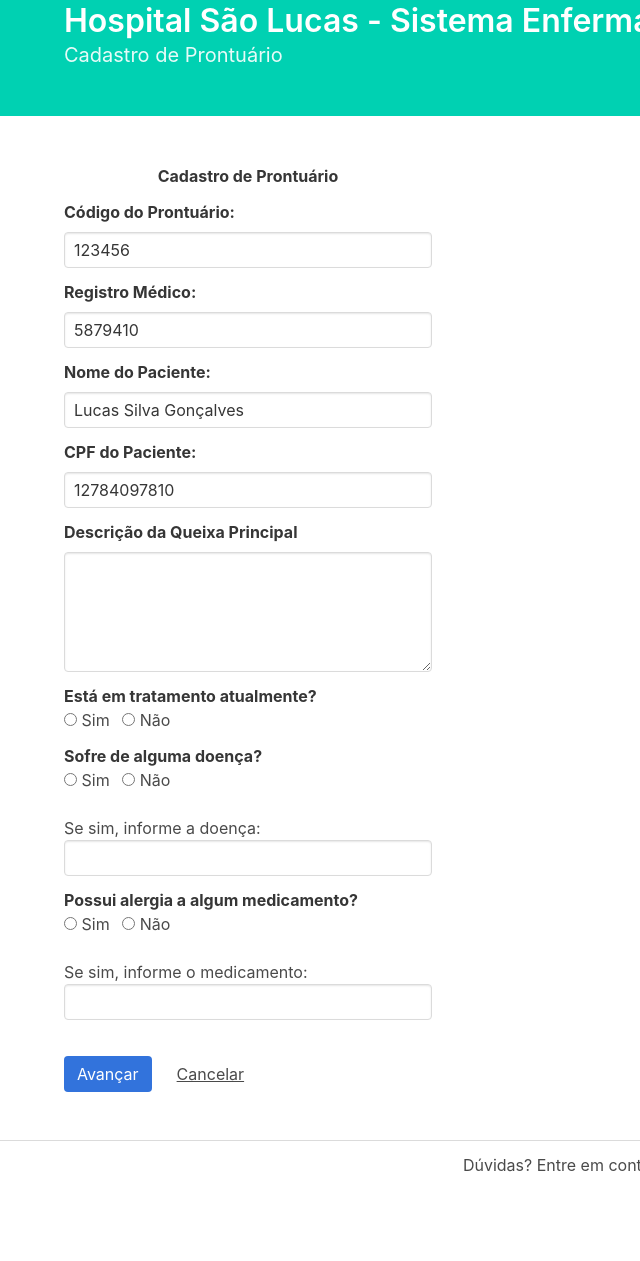
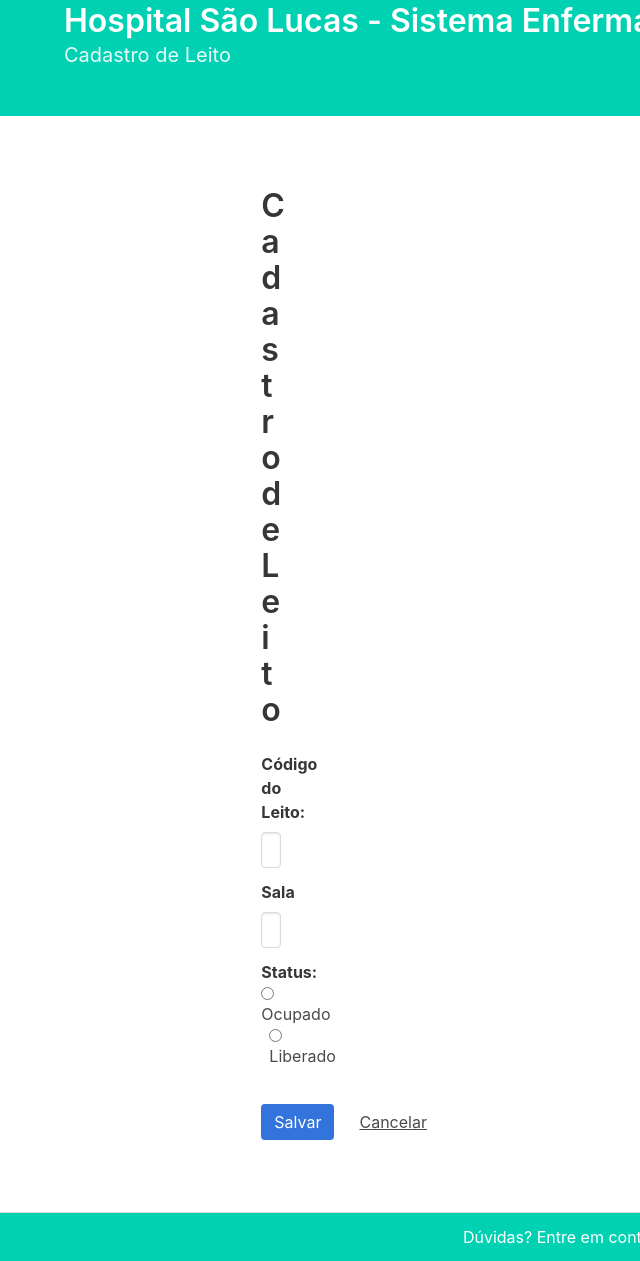
Before and after one commit to Clever25/Prontuario, a plain HTML site: page leito.html in a window 1280 px wide. Shown: the part 45-1306 px from the top of the page, without its empty margins (0-640 px from the left). Before the commit the page ends 1234 px from the top, so only its background shows below. Drawn offline with nearby package versions, Linux system fonts and the light colour scheme.

Commit message:
Update leito.html

```diff
--- a/leito.html
+++ b/leito.html
@@ -5,7 +5,7 @@
   <meta charset="utf-8" />
   <meta http-equiv="X-UA-Compatible" content="IE=edge">
   <link rel="shortcut icon" type="image/x-icon" href="resources/img/button_add_01.png">
-  <title>Leito</title>
+  <title>Hospital São Lucas - Sistema Enfermaria</title>
   <meta name="viewport" content="width=device-width, initial-scale=1">
   <link rel="stylesheet" type="text/css" media="screen" href="https://cdnjs.cloudflare.com/ajax/libs/bulma/0.7.1/css/bulma.css" />
   <script src="resources/js/main.js"></script>
@@ -21,134 +21,78 @@
           Hospital São Lucas - Sistema Enfermaria
         </h1>
         <h2 class="subtitle">
-          Cadastro de Prontuário
+          Cadastro de Leito
         </h2>
       </div>
     </div>
    </section>
 
 
+<div class="column is-1 is-offset-2">
+  <div class="container ">
     <div class="hero-body">
-    <div class="container">
-      <div class="columns">
-        <div class="column is-one-third">
+        <div class="column is-three-quarters">
+          <div class="field">
 
-          <div class="field">
-            <center><label class="label is">Cadastro de Prontuário</label>
+			<h1 class="title">
+				<center>Cadastro de Leito</center>
+			</h1>
 
-          </div>
-
-
-          <div class="field">
-            <label class="label">Código do Prontuário:</label>
+            <label class="label">Código do Leito:</label>
             <div class="control">
-              <input class="input" type="text" placeholder="Text input" value="123456">
+              <input class="input" type="text" placeholder="">
             </div>
           </div>
 
           <div class="field">
-            <label class="label">Registro Médico:</label>
+            <label class="label">Sala</label>
             <div class="control">
-              <input class="input" type="text" placeholder="Text input" value="5879410">
-            </div>
-          </div>
-
-          <div class="field">
-            <label class="label">Nome do Paciente:</label>
-            <div class="control">
-              <input class="input" type="text" placeholder="Text input" value="Lucas Silva Gonçalves">
-            </div>
-          </div>
-
-          <div class="field">
-            <label class="label">CPF do Paciente:</label>
-            <div class="control">
-              <input class="input" type="text" placeholder="Text input" value="12784097810">
-            </div>
-          </div>
-
-          <div class="field">
-            <label class="label">Descrição da Queixa Principal</label>
-            <div class="control">
-              <textarea class="textarea" placeholder=""></textarea>
+              <input class="input" type="text" placeholder="">
             </div>
           </div>
 
 
           <div class="field">
             <div class="control">
-              <strong>Está em tratamento atualmente?</strong><br>
+              <strong>Status:</strong><br>
               <label class="radio">
                 <input type="radio" name="question">
-                Sim
+                Ocupado
               </label>
               <label class="radio">
                 <input type="radio" name="question">
-                Não
+                Liberado
               </label>
             </div>
           </div>
 
-          <div class="field">
-            <div class="control">
-              <strong>Sofre de alguma doença?</strong><br>
-              <label class="radio">
-                <input type="radio" name="question">
-                Sim
-              </label>
-              <label class="radio">
-                <input type="radio" name="question">
-                Não
-              </label>
-              <br><br>Se sim, informe a doença:
-              <input class="input" type="text" placeholder="">
-
-            </div>
-          </div>
-
-          <div class="field">
-            <div class="control">
-              <strong>Possui alergia a algum medicamento?</strong><br>
-              <label class="radio">
-                <input type="radio" name="question">
-                Sim
-              </label>
-              <label class="radio">
-                <input type="radio" name="question">
-                Não
-              </label>
-              <br><br>Se sim, informe o medicamento:
-              <input class="input" type="text" placeholder="">
-
-            </div>
-          </div>
           <div class="field is-grouped">
             <div class="control">
-              <br><button class="button is-link">Avançar</button>
+              <br><button class="button is-link">Salvar</button>
             </div>
             <div class="control">
               <br><button class="button is-text">Cancelar</button>
             </div>
           </div>
-        </div>
-
-      </div>
 
 
         </div>
       </div>
-
+    </div>
+  </div>
+ </div>
 
 </body>
 
+
+<section class="hero is-primary">
 	<footer class="card-footer">
 		<p class="card-footer-item">
 			<span>
 				Dúvidas? Entre em contato com nosso <a href="https://twitter.com/codinghorror/status/506010907021828096">Suporte</a>
 			</span>
 		</p>
-
 	</footer>
-</div>
+</section>
 
 </html>
```
Lines whose indentation alone changed are shown as unchanged.
